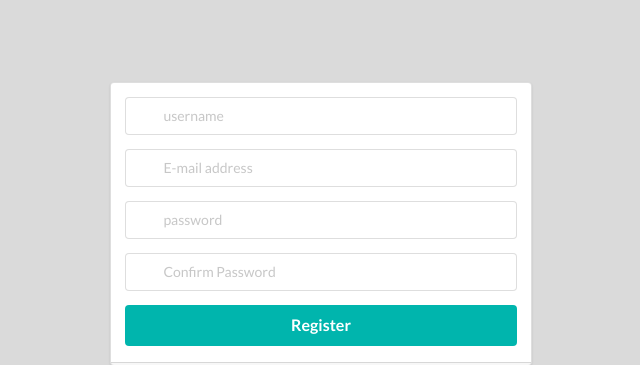
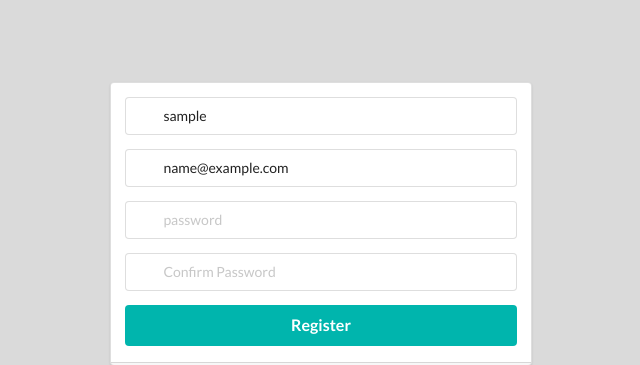
Before and after one commit to daddasoft/FlaskQuotesApi, a Flask app: template templates/auth/register.html in a window 1280 px wide. Shown: the part 185-550 px from the top of the page, without its empty margins (319-959 px from the left). Run offline with Flask 2, Linux system fonts and the light colour scheme; the template is opened without the code that fills it: most values are stand-ins (such as "Sample title", 1, 10 or a date in 2020); some web fonts are replaced.

Commit message:
output old value of input in there is 👀

```diff
--- a/templates/auth/register.html
+++ b/templates/auth/register.html
@@ -21,13 +21,23 @@
         <div class="field">
           <div class="ui left icon input">
             <i class="user icon"></i>
-            <input type="text" name="username" placeholder="username" />
+            <input
+              type="text"
+              name="username"
+              value="{{username or ''}}"
+              placeholder="username"
+            />
           </div>
         </div>
         <div class="field">
           <div class="ui left icon input">
             <i class="user icon"></i>
-            <input type="text" name="email" placeholder="E-mail address" />
+            <input
+              type="text"
+              name="email"
+              value="{{email or ''}}"
+              placeholder="E-mail address"
+            />
           </div>
         </div>
         <div class="field">
```
